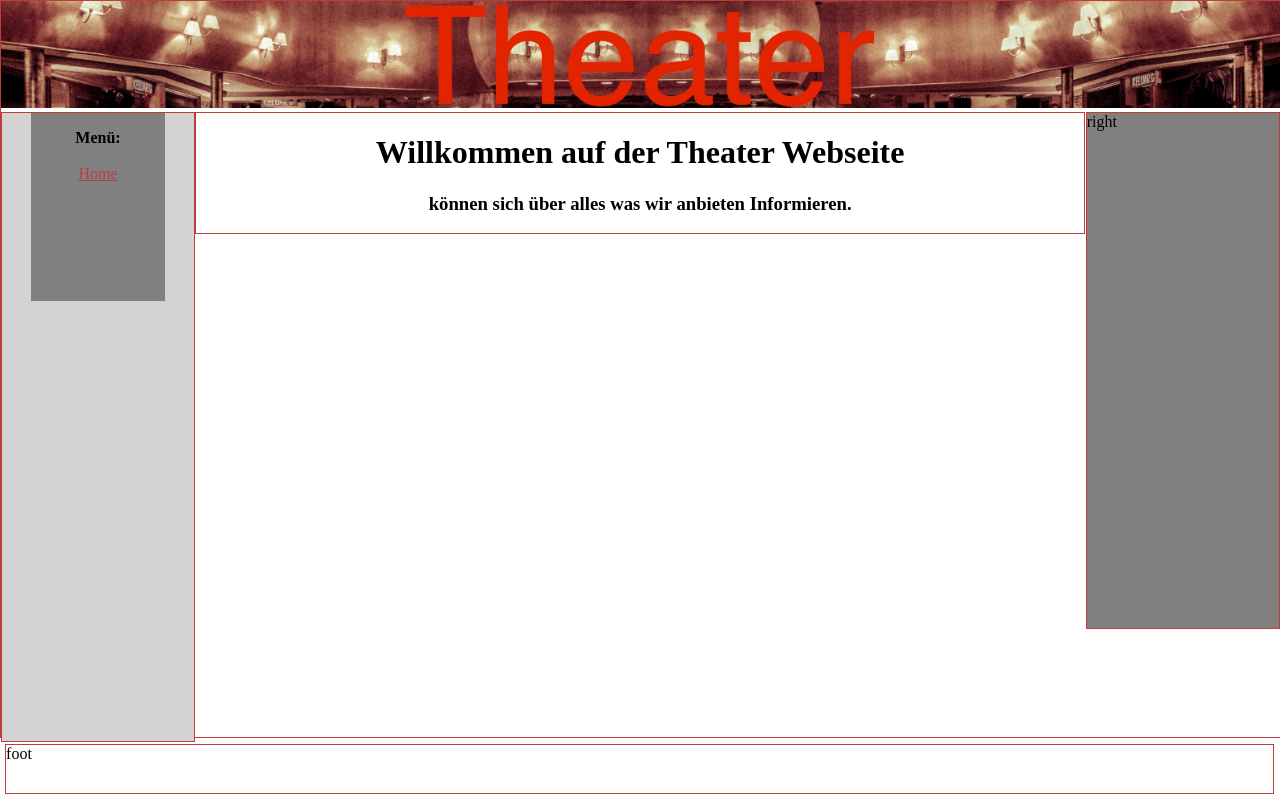
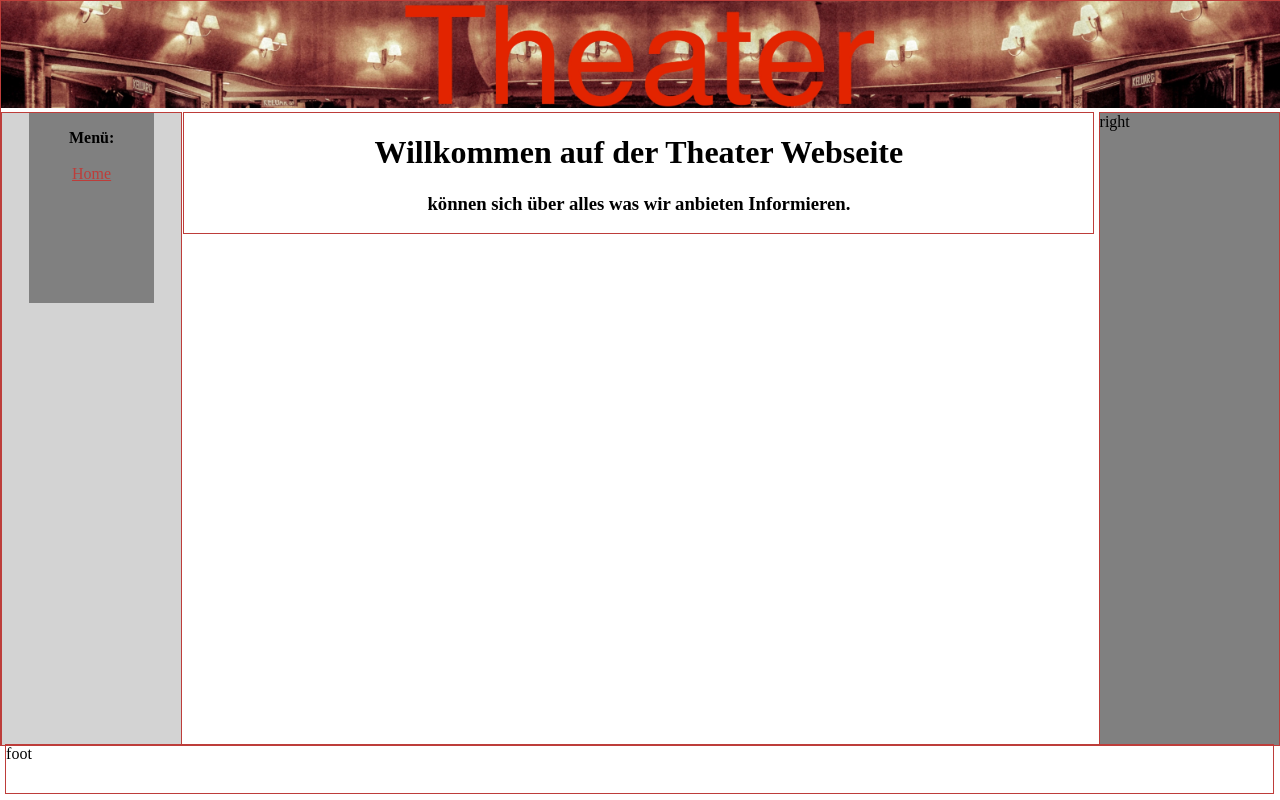
Before and after one commit to 0xChri2/School-Webpages-practice, a PHP site: page / in a window 1280 px wide. Run offline with PHP 8.4, Linux system fonts and the light colour scheme.

Commit message:
Update CSS on Exercise 2

```diff
--- a/Rebulid/Exercise Nr 2/main2.css
+++ b/Rebulid/Exercise Nr 2/main2.css
@@ -2,7 +2,7 @@
 {
     border: solid 1px #BD3D3A;
     width: 100%;
-    height: 92%;
+    height: 93%;
     margin: -8px -8px -8px -8px;
     position: absolute;
     top:1%;
@@ -21,8 +21,8 @@
 .columnleft
 {
     background-color: lightgray;
-    width: 15%;
-    height: 85.4%;
+    width: 14%;
+    height: 85%;
     position: relative;
     float: left;
     border: solid 1px #BD3D3A;
@@ -56,7 +56,9 @@
 
 .content
 {
-    width: 69.4%;
+    margin-left: 0.1%;
+    margin-right: 0.1%;
+    width: 71%;
     border: solid 1px #BD3D3A;
     position: relative;
     float: left;
@@ -65,9 +67,9 @@
 .columnright
 {
     background-color: gray;
-    right: 0.1%;
-    width: 15%;
-    height: 70%;
+    margin-right: 0.1%;
+    width: 14%;
+    height: 85%;
     position: relative;
     border: solid 1px #BD3D3A;
     float: right;
```
